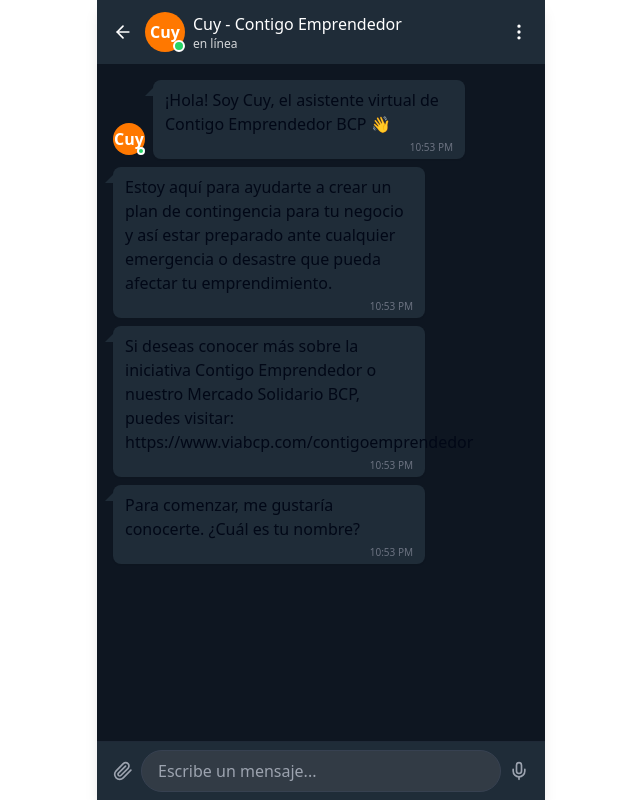
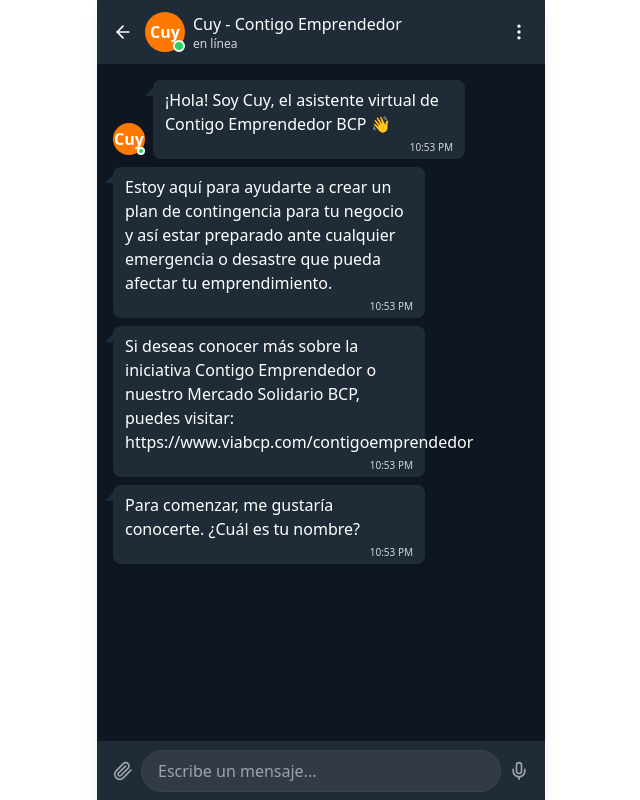
Before and after one commit to CalebDandev/cuy-emprende-chat, a React (Vite) app: page / in a window 1280 px wide. Both pictures are taken after a click on the button "Comenzar ahora". Shown: the whole page, without its empty margins (319-959 px from the left). Built offline with nearby package versions, Linux system fonts and the light colour scheme.

Commit message:
Set chat message text color to white
Sets the color of the text within chat messages to white for better readability.

```diff
--- a/src/components/ChatMessage.tsx
+++ b/src/components/ChatMessage.tsx
@@ -46,7 +46,7 @@ const ChatMessage: React.FC<ChatMessageProps> = ({
 
       <div
         className={cn(
-          "chat-bubble",
+          "chat-bubble text-white", // Added text-white here
           type === "received" ? "chat-bubble-received" : "chat-bubble-sent",
           isTyping && "min-w-[4rem]"
         )}
@@ -71,7 +71,7 @@ const ChatMessage: React.FC<ChatMessageProps> = ({
             <div className={cn(hasEmoji && "text-2xl")}>
               {content}
             </div>
-            <div className="text-[10px] text-gray-500 text-right -mb-1 mt-1">
+            <div className="text-[10px] text-gray-300 text-right -mb-1 mt-1">
               {formattedTime}
             </div>
           </>
--- a/src/index.css
+++ b/src/index.css
@@ -96,15 +96,15 @@
 
 @layer components {
   .whatsapp-chat {
-    @apply bg-[#0e1621] bg-chat-pattern relative; /* Más oscuro como WhatsApp */
+    @apply bg-[#0e1621] bg-chat-pattern relative;
   }
 
   .chat-bubble {
-    @apply relative rounded-lg px-3 py-2 max-w-[75%] shadow-sm;
+    @apply relative rounded-lg px-3 py-2 max-w-[75%] shadow-sm text-white; /* Added text-white */
   }
 
   .chat-bubble-received {
-    @apply bg-[#1f2c38]; /* Color gris oscuro para mensajes recibidos */
+    @apply bg-[#1f2c38] text-white; /* Explicitly set text color to white */
   }
 
   .chat-bubble-received:before {
@@ -114,7 +114,7 @@
   }
 
   .chat-bubble-sent {
-    @apply bg-[#055d4d]; /* Color verde oscuro para mensajes enviados */
+    @apply bg-[#055d4d] text-white; /* Explicitly set text color to white */
   }
 
   .chat-bubble-sent:before {
@@ -124,7 +124,7 @@
   }
 
   .quick-reply-button {
-    @apply border border-gray-700 bg-[#1f2c38] rounded-full px-4 py-1.5 text-sm font-medium text-gray-200 hover:bg-gray-700 transition-colors mb-2 mr-2 shadow-sm;
+    @apply border border-gray-700 bg-[#1f2c38] rounded-full px-4 py-1.5 text-sm font-medium text-white hover:bg-gray-700 transition-colors mb-2 mr-2 shadow-sm;
   }
 
   .cuy-coin {
```
